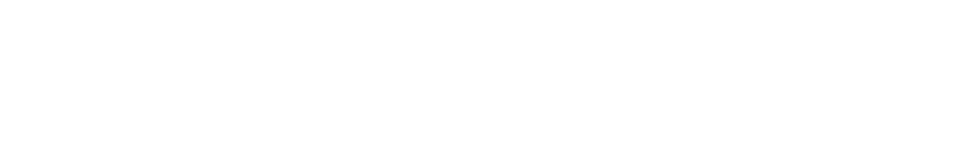
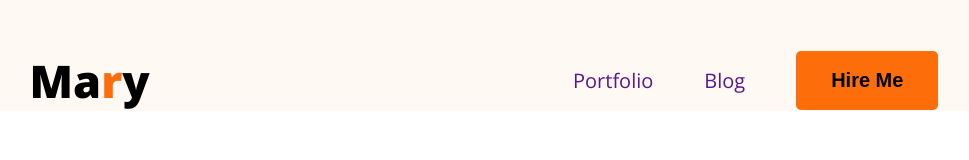
Before and after one commit to Saima970/Saima-portfolio, a plain HTML site: page index.html in a window 1280 px wide. Shown: the whole page, without its empty margins (156-1125 px from the left). Drawn offline with nearby package versions, Linux system fonts and the light colour scheme.

Commit message:
design navbar and styled according to design

```diff
--- a/index.html
+++ b/index.html
@@ -4,8 +4,24 @@
     <meta charset="UTF-8">
     <meta name="viewport" content="width=device-width, initial-scale=1.0">
     <title>Saima Akter Nipa Portfolio</title>
+    <link rel="preconnect" href="https://fonts.googleapis.com">
+<link rel="preconnect" href="https://fonts.gstatic.com" crossorigin>
+<link href="https://fonts.googleapis.com/css2?family=Open+Sans:ital,wght@0,300..800;1,300..800&display=swap" rel="stylesheet">
+
+<link rel="stylesheet" href="styles/portfolio.css">
 </head>
-<body>
-
+<body class="font-open-sans">
+    <header>
+        <nav>
+            <div class="logo">
+                <h2>Ma<span class="color-orange">r</span>y</h2>
+            </div>
+            <ul class="menu">
+                <li><a href="">Portfolio</a></li>
+                <li><a href="">Blog</a></li>
+                <li><button class="btn">Hire Me</button></li>
+            </ul>
+        </nav>
+    </header>
 </body>
 </html>
--- /dev/null
+++ b/styles/portfolio.css
@@ -0,0 +1,51 @@
+*{
+    margin: 0 ;
+    padding: 0;
+}
+/* shared style */
+.font-open-sans {
+  font-family: "Open Sans", sans-serif;
+  font-optical-sizing: auto;
+
+}
+header{
+    background-color: #FFF8F3;
+    padding-top: 50px;
+}
+.logo h2{
+    font-size: 45px;
+    font-weight: 900;
+
+}
+.color-orange{
+     color: #fd6e0a;
+}
+nav{
+    width: 71%;
+    max-width: 1140px;
+    /* border: 1px solid red; */
+    margin: 0 auto;
+    display: flex;
+    justify-content: space-between;
+}
+nav .menu{
+    display: flex;
+    list-style-type: none;
+    gap: 51px;
+    align-items: center;
+
+}
+nav .menu a{
+    font-size: 20px;
+    color:474747;
+     text-decoration: none;
+     align-items: center;
+}
+.btn{
+ background-color: #fd6e0a;
+ border: none;
+ padding: 18px 35px;
+ border-radius: 5px;
+ font-size: 20px;
+ font-weight: bold;
+}
```
